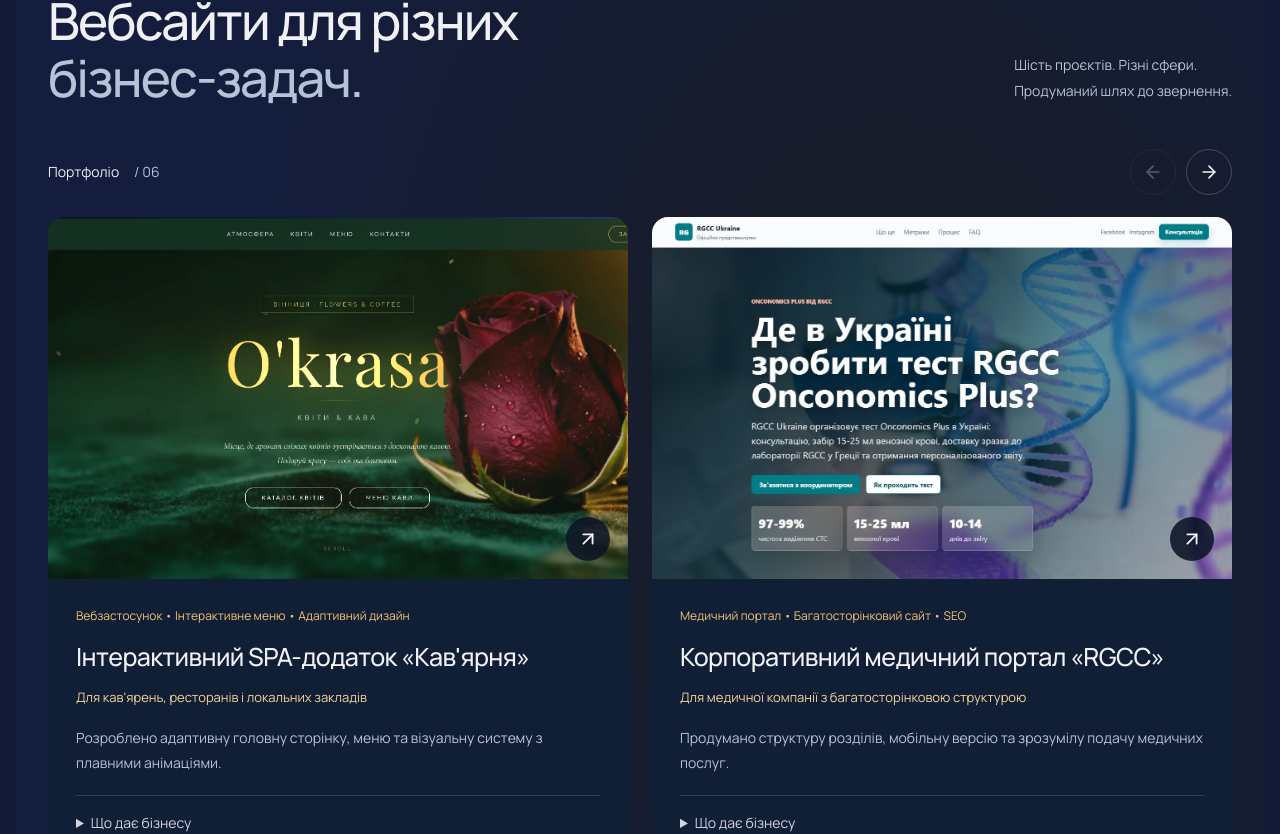
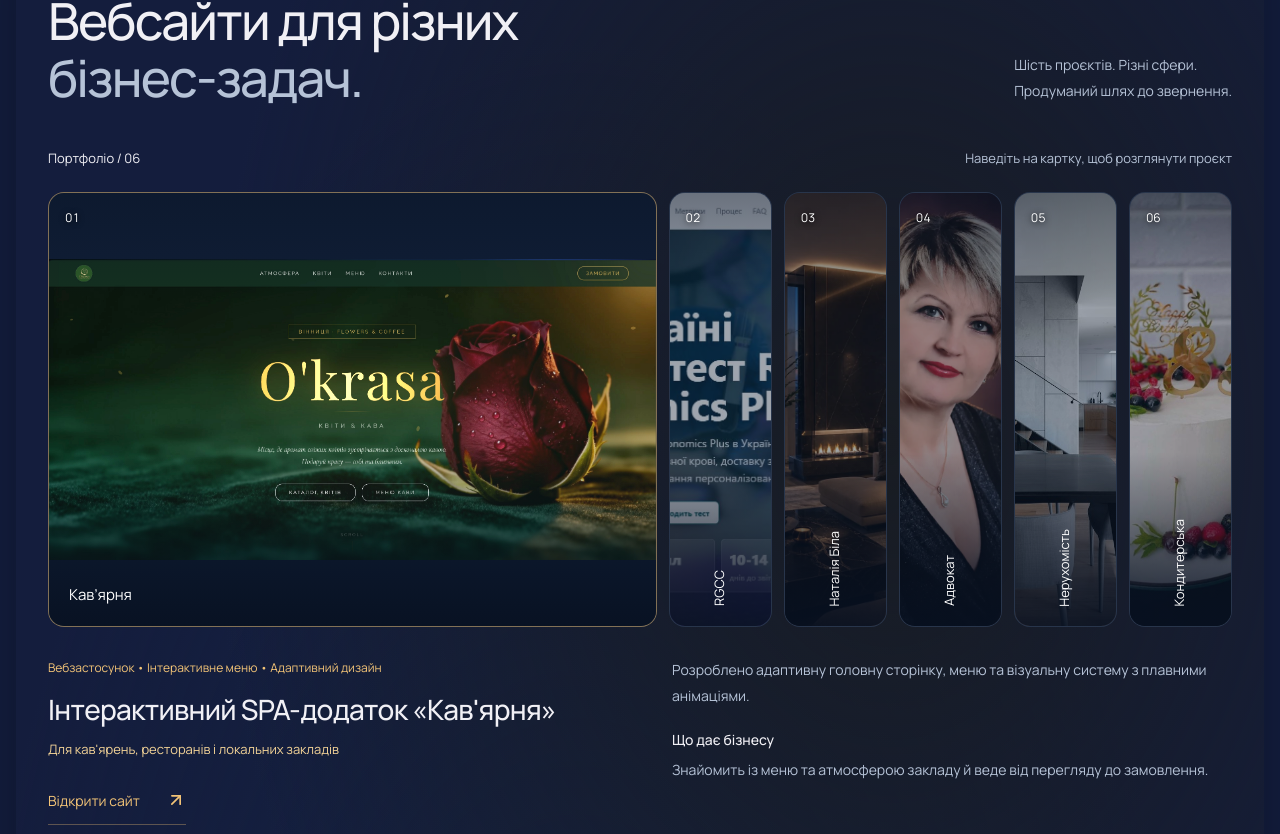
Before and after one commit to sobol07-design/portfolio, a React (Vite) app: page / in a window 1280 px wide. Shown: the part 914-1748 px from the top of the page. Built offline with nearby package versions, Linux system fonts and the light colour scheme.

Commit message:
Add expanding project previews for desktop portfolio

```diff
--- /dev/null
+++ b/src/components/ExpandedProjects.tsx
@@ -0,0 +1,96 @@
+import { useState } from "react";
+import { ArrowUpRight } from "lucide-react";
+import { projects } from "../data";
+
+export function ExpandedProjects() {
+  const [active, setActive] = useState(0);
+  const project = projects[active];
+
+  return (
+    <div className="expanded-projects">
+      <div className="expanded-toolbar">
+        <span>Портфоліо / {String(projects.length).padStart(2, "0")}</span>
+        <span>Наведіть на картку, щоб розглянути проєкт</span>
+      </div>
+      <div className="expanded-rail" role="group" aria-label="Виберіть проєкт">
+        {projects.map((item, index) => (
+          <button
+            key={item.title}
+            type="button"
+            className={`expanded-panel ${index === active ? "is-active" : ""}`}
+            aria-label={item.title}
+            aria-pressed={index === active}
+            aria-controls="expanded-project-description"
+            onPointerEnter={(event) => {
+              if (
+                event.pointerType === "mouse" &&
+                matchMedia("(hover: hover)").matches
+              )
+                setActive(index);
+            }}
+            onFocus={() => setActive(index)}
+            onClick={() => setActive(index)}
+            onKeyDown={(event) => {
+              let next = index;
+              if (event.key === "ArrowRight")
+                next = (index + 1) % projects.length;
+              else if (event.key === "ArrowLeft")
+                next = (index + projects.length - 1) % projects.length;
+              else if (event.key === "Home") next = 0;
+              else if (event.key === "End") next = projects.length - 1;
+              else return;
+              event.preventDefault();
+              event.currentTarget.parentElement
+                ?.querySelectorAll<HTMLButtonElement>("button")
+                [next]?.focus();
+            }}
+          >
+            <img
+              src={item.image}
+              alt=""
+              className={item.imageClassName}
+              loading="lazy"
+            />
+            <span className="expanded-number" aria-hidden="true">
+              {String(index + 1).padStart(2, "0")}
+            </span>
+            <span className="expanded-label" aria-hidden="true">
+              {
+                [
+                  "Кав’ярня",
+                  "RGCC",
+                  "Наталія Біла",
+                  "Адвокат",
+                  "Нерухомість",
+                  "Кондитерська",
+                ][index]
+              }
+            </span>
+          </button>
+        ))}
+      </div>
+      <div id="expanded-project-description" className="expanded-description">
+        <div className="expanded-heading">
+          <p className="project-tech">{project.tech}</p>
+          <h3>{project.title}</h3>
+          <p className="project-audience">{project.audience}</p>
+          <a
+            className="expanded-visit"
+            href={project.link}
+            target="_blank"
+            rel="noreferrer"
+          >
+            Відкрити сайт <ArrowUpRight size={20} />
+          </a>
+        </div>
+        <div className="expanded-copy">
+          <p>{project.description}</p>
+          <p>
+            <strong>Що дає бізнесу</strong>
+            {project.result}
+          </p>
+        </div>
+      </div>
+    </div>
+  );
+}
--- a/src/components/Portfolio.tsx
+++ b/src/components/Portfolio.tsx
@@ -2,6 +2,7 @@
 import { ArrowLeft, ArrowRight } from "lucide-react";
 import { projects } from "../data";
 import { ProjectCard } from "./ProjectCard";
+import { ExpandedProjects } from "./ExpandedProjects";
 export function Portfolio() {
   const carouselRef = useRef<HTMLDivElement>(null);
   const [position, setPosition] = useState({
@@ -59,6 +60,8 @@
           Продуманий шлях до звернення.
         </p>
       </div>
+      <ExpandedProjects />
+      <div className="mobile-projects">
         <div className="carousel-toolbar">
           <span>
             Портфоліо{" "}
@@ -121,6 +124,7 @@
             ))}
           </div>
         </div>
+      </div>
     </section>
   );
 }
--- a/src/index.css
+++ b/src/index.css
@@ -33,8 +33,7 @@
   --line: #2a3d5a;
   --page-background:
     radial-gradient(ellipse at 70% 30%, #181c22 0%, transparent 55%),
-    radial-gradient(ellipse at 45% 85%, #142140 0%, transparent 65%),
-    #141d3d;
+    radial-gradient(ellipse at 45% 85%, #142140 0%, transparent 65%), #141d3d;
 }
 * {
   box-sizing: border-box;
@@ -875,7 +874,7 @@
 }
 /* The travelling beam sits outside the hero buttons, never over their fill. */
 @property --button-beam-angle {
-  syntax: '<angle>';
+  syntax: "<angle>";
   initial-value: 0deg;
   inherits: false;
 }
@@ -894,7 +893,7 @@
 .hero-actions > .primary-action::after,
 .hero-actions > .text-action::before,
 .hero-actions > .text-action::after {
-  content: '';
+  content: "";
   position: absolute;
   inset: -4px;
   border-radius: inherit;
@@ -909,9 +908,13 @@
     #f2fcff 350deg,
     transparent 360deg
   );
-  -webkit-mask: linear-gradient(#fff 0 0) content-box, linear-gradient(#fff 0 0);
+  -webkit-mask:
+    linear-gradient(#fff 0 0) content-box,
+    linear-gradient(#fff 0 0);
   -webkit-mask-composite: xor;
-  mask: linear-gradient(#fff 0 0) content-box, linear-gradient(#fff 0 0);
+  mask:
+    linear-gradient(#fff 0 0) content-box,
+    linear-gradient(#fff 0 0);
   mask-composite: exclude;
   transition: opacity 200ms ease;
   animation: button-border-orbit 2.8s linear infinite paused;
@@ -921,7 +924,9 @@
   filter: blur(4px);
 }
 @keyframes button-border-orbit {
-  to { --button-beam-angle: 360deg; }
+  to {
+    --button-beam-angle: 360deg;
+  }
 }
 @media (hover: hover) and (pointer: fine) {
   .hero-actions > :hover::before,
@@ -944,3 +949,148 @@
     --button-beam-angle: 45deg;
   }
 }
+
+/* Desktop expanding previews; mobile retains the native swipe carousel. */
+.expanded-projects {
+  display: none;
+}
+@media (min-width: 1001px) {
+  .mobile-projects {
+    display: none;
+  }
+  .expanded-projects {
+    display: block;
+  }
+  .expanded-toolbar {
+    display: flex;
+    justify-content: space-between;
+    gap: 24px;
+    margin-bottom: 24px;
+    font-size: 13px;
+  }
+  .expanded-toolbar > :last-child {
+    color: var(--muted);
+  }
+  .expanded-rail {
+    display: flex;
+    gap: 12px;
+    height: clamp(340px, 34vw, 460px);
+  }
+  .expanded-panel {
+    position: relative;
+    flex: 1 1 0%;
+    min-width: 0;
+    padding: 0;
+    overflow: hidden;
+    border: 1px solid #ffffff1a;
+    border-radius: 16px;
+    background: #101e36;
+    color: white;
+    text-align: left;
+    transition:
+      flex-grow 500ms cubic-bezier(0.23, 1, 0.32, 1),
+      border-color 200ms ease;
+  }
+  .expanded-panel.is-active {
+    flex-grow: 6;
+    border-color: #f3c47780;
+  }
+  .expanded-panel img {
+    width: 100%;
+    height: 100%;
+    object-fit: cover;
+    opacity: 0.6;
+    transition: opacity 250ms ease;
+  }
+  .expanded-panel.is-active img {
+    object-fit: contain;
+    opacity: 1;
+  }
+  .expanded-panel::after {
+    content: "";
+    position: absolute;
+    inset: 0;
+    background: linear-gradient(
+      180deg,
+      #07102055,
+      transparent 25%,
+      transparent 60%,
+      #071020dd
+    );
+    pointer-events: none;
+  }
+  .expanded-number {
+    position: absolute;
+    z-index: 1;
+    left: 16px;
+    top: 16px;
+    font-size: 12px;
+    font-variant-numeric: tabular-nums;
+    text-shadow: 0 1px 6px #000;
+  }
+  .expanded-label {
+    position: absolute;
+    bottom: 20px;
+    left: 50%;
+    z-index: 1;
+    writing-mode: vertical-rl;
+    transform: translateX(-50%) rotate(180deg);
+    font-size: 13px;
+    white-space: nowrap;
+  }
+  .expanded-panel.is-active .expanded-label {
+    writing-mode: horizontal-tb;
+    left: 20px;
+    transform: none;
+    font-size: 15px;
+  }
+  .expanded-panel:focus-visible {
+    outline-offset: 3px;
+  }
+  .expanded-description {
+    display: grid;
+    grid-template-columns: 1fr 1fr;
+    gap: 64px;
+    padding-top: 30px;
+    min-height: 290px;
+  }
+  .expanded-heading h3 {
+    margin: 12px 0;
+    font-size: 28px;
+    line-height: 1.3;
+    letter-spacing: -0.025em;
+    font-weight: 500;
+  }
+  .expanded-copy {
+    color: var(--muted);
+    font-size: 14px;
+    line-height: 1.85;
+  }
+  .expanded-copy p {
+    margin: 0 0 18px;
+  }
+  .expanded-copy strong {
+    display: block;
+    font-weight: 500;
+    color: #f1f0f5;
+    margin-bottom: 4px;
+  }
+  .expanded-visit {
+    display: inline-flex;
+    align-items: center;
+    gap: 26px;
+    min-height: 48px;
+    color: var(--accent);
+    border-bottom: 1px solid #f3c47755;
+    font-size: 14px;
+  }
+  .expanded-visit:hover {
+    color: #ffdda4;
+  }
+}
+@media (prefers-reduced-motion: reduce) {
+  .expanded-panel,
+  .expanded-panel img {
+    transition: none;
+  }
+}
```
Also changed, not shown: 1 other file (tests, documents, lock files or other folders). Lines whose indentation alone changed are shown as unchanged.
